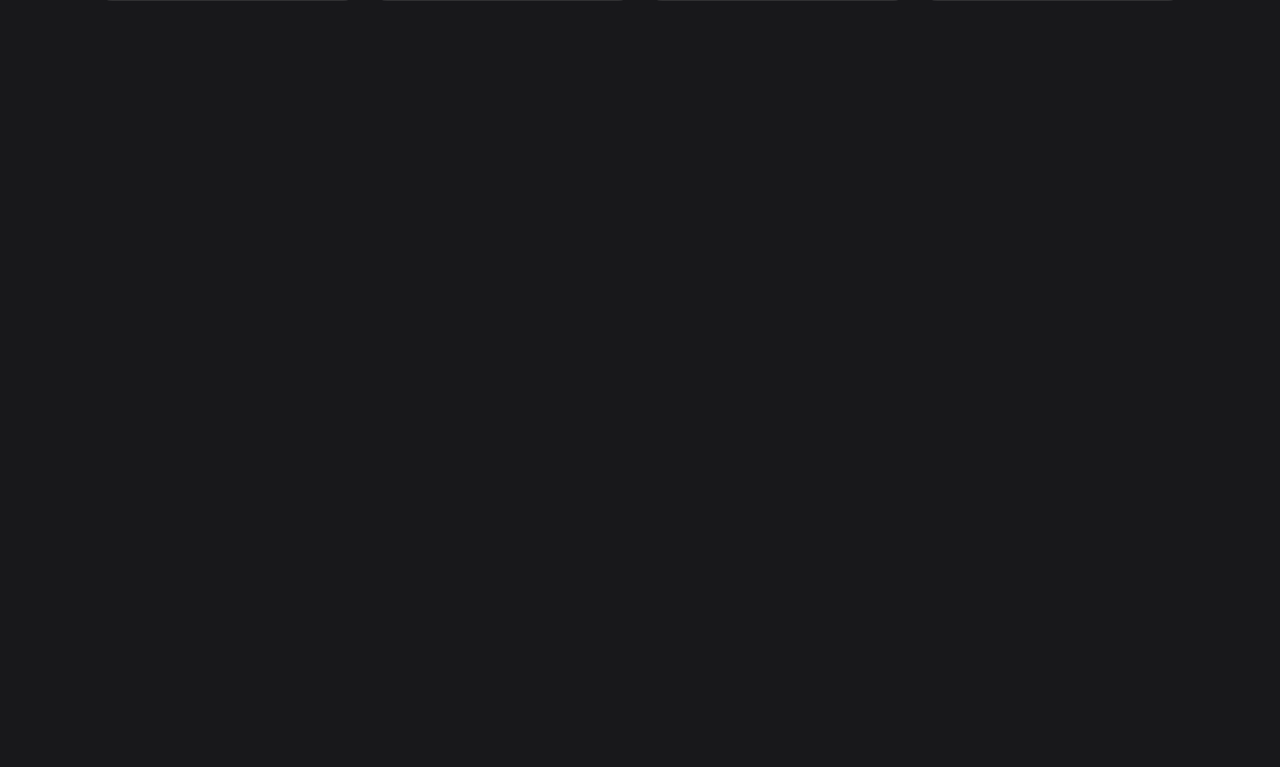
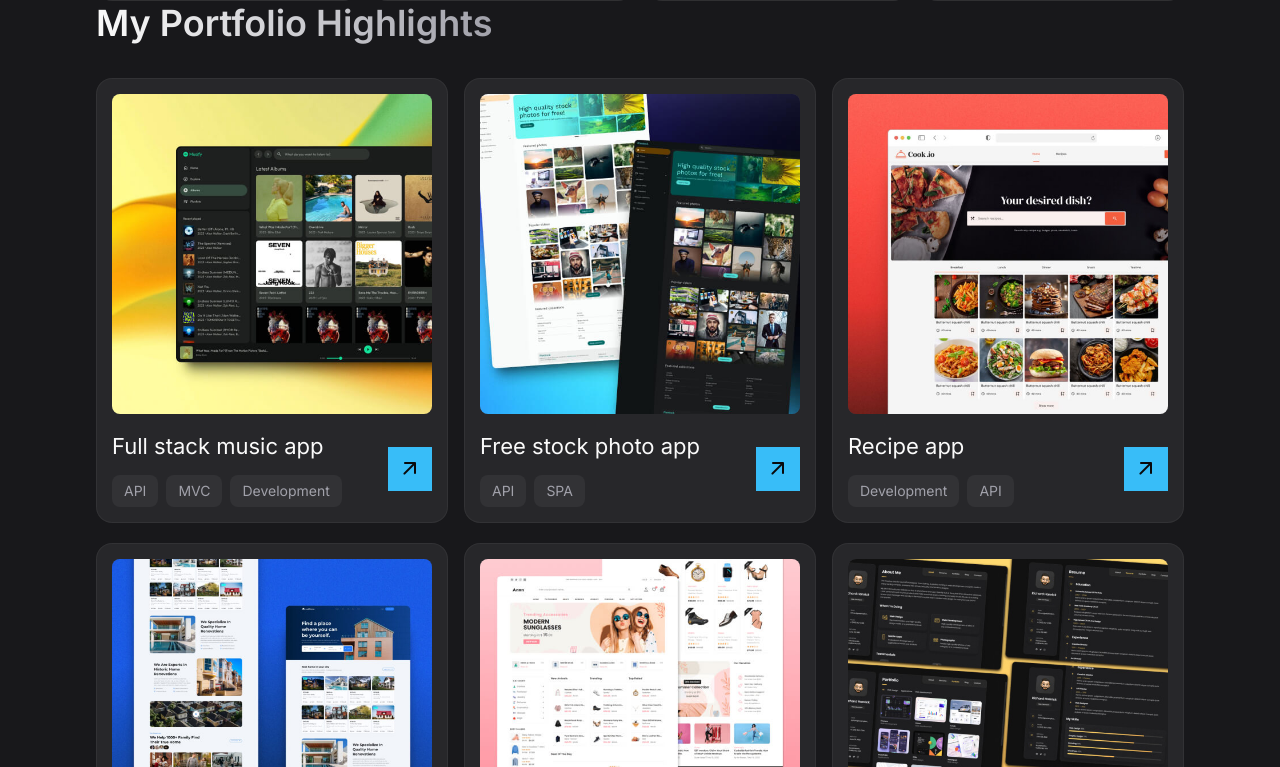
Before and after one commit to AlexFeitoza/portfolio-reactjs, a React (Vite) app: page / in a window 1280 px wide. Shown: the part 1613-2380 px from the top of the page. Before the commit the page ends 1614 px from the top, so only its background shows below. Built offline with nearby package versions, Linux system fonts and the light colour scheme.

Commit message:
work section

```diff
--- a/src/App.jsx
+++ b/src/App.jsx
@@ -2,6 +2,7 @@
 import Hero from "./components/Hero";
 import About from "./components/About";
 import Skills from "./components/Skills";
+import Work from "./components/Work";
 
 const App = () => {
     return (
@@ -11,6 +12,7 @@
             <Hero />
             <About />
             <Skills />
+            <Work />
         </main>
     </>
     )
--- /dev/null
+++ b/src/components/ProjectCard.jsx
@@ -0,0 +1,66 @@
+import PropTypes from "prop-types"
+
+const ProjectCard = ({
+    imgSrc,
+    title,
+    tags,
+    projectLink,
+    classes
+}) => {
+    return (
+        <div className={"relative p-4 rounded-2xl bg-zinc-800 hover:bg-zinc-700/50 active:bg-zinc-700/60 ring-1 ring-inset ring-zinc-50/5 transition-colors " + classes}>
+
+            <figure className="img-box aspect-square rounded-lg mb-4 ">
+                <img
+                    src={imgSrc}
+                    alt={title}
+                    loading='lazy'
+                    className="img-cover"
+                />
+            </figure>
+
+            <div className="flex items-center justify-between gap-4">
+
+                <div>
+                    <h3 className="title-1 mb-3 ">
+                        {title}
+                    </h3>
+
+                    <div className="flex flex-wrap items-center gap-2 ">
+                        {tags.map((label, key) => (
+                            <span key={key} className="h-8 text-sm text-zinc-400 bg-zinc-50/5 grid items-center px-3 rounded-lg "> {label}
+                            </span>
+                        ))}
+                    </div>
+                </div>
+
+                <div className="w-11 h-11 grid place-items-center bg-sky-400 text-zinc-950 shirink-0">
+                    <span
+                        className="material-symbols-rounded"
+                        aria-hidden="true"
+                    >
+                        arrow_outward
+                    </span>
+                </div>
+
+            </div>
+
+            <a
+            href={projectLink}
+            target="blank"
+            className="absolute inset-0 "
+            ></a>
+
+        </div>
+    )
+}
+
+ProjectCard.propTypes = {
+    imgSrc: PropTypes.string.isRequired,
+    title: PropTypes.string.isRequired,
+    tags: PropTypes.string.isRequired,
+    projectLink: PropTypes.string,
+    classes: PropTypes.string
+}
+
+export default ProjectCard
--- /dev/null
+++ b/src/components/Work.jsx
@@ -0,0 +1,70 @@
+import ProjectCard from "./ProjectCard";
+
+const works = [
+    {
+      imgSrc: '/images/project-1.jpg',
+      title: 'Full stack music app',
+      tags: ['API', 'MVC', 'Development'],
+      projectLink: 'https://musify-5al0.onrender.com/'
+    },
+    {
+      imgSrc: '/images/project-2.jpg',
+      title: 'Free stock photo app',
+      tags: ['API', 'SPA'],
+      projectLink: 'https://pixstock-official.vercel.app/'
+    },
+    {
+      imgSrc: '/images/project-3.jpg',
+      title: 'Recipe app',
+      tags: ['Development', 'API'],
+      projectLink: ''
+    },
+    {
+      imgSrc: '/images/project-4.jpg',
+      title: 'Real state website',
+      tags: ['Web-design', 'Development'],
+      projectLink: 'https://github.com/codewithsadee-org/wealthome'
+    },
+    {
+      imgSrc: '/images/project-5.jpg',
+      title: 'eCommerce website',
+      tags: ['eCommerce', 'Development'],
+      projectLink: 'https://github.com/codewithsadee/anon-ecommerce-website'
+    },
+    {
+      imgSrc: '/images/project-6.jpg',
+      title: 'vCard Personal portfolio',
+      tags: ['Web-design', 'Development'],
+      projectLink: 'https://github.com/codewithsadee/vcard-personal-portfolio'
+    },
+  ];
+
+const Work = () => {
+  return (
+    <section id="work" className="">
+
+        <div className="container">
+
+            <h2 className="headline-2 mb-8 ">
+                My Portfolio Highlights
+            </h2>
+
+            <div className="grid gap-x-4 gap-y-5 grid-cols-[repeat(auto-fill,_minmax(280px,_1fr))]">
+                {works.map(({imgSrc, title, tags, projectLink }, key) => (
+                    <ProjectCard
+                        key={key}
+                        imgSrc={imgSrc}
+                        title={title}
+                        tags={tags}
+                        projectLink={projectLink}
+                    />
+                ))}
+            </div>
+
+        </div>
+
+    </section>
+  )
+}
+
+export default Work
--- a/src/index.css
+++ b/src/index.css
@@ -35,6 +35,10 @@
 
 .headline-2 {
     @apply text-3xl lg:text-4xl lg:leading-tight font-semibold
+}
+
+.title-1 {
+    @apply text-[22px] font-normal
 }
 
 /*------------------------------ *\
```
